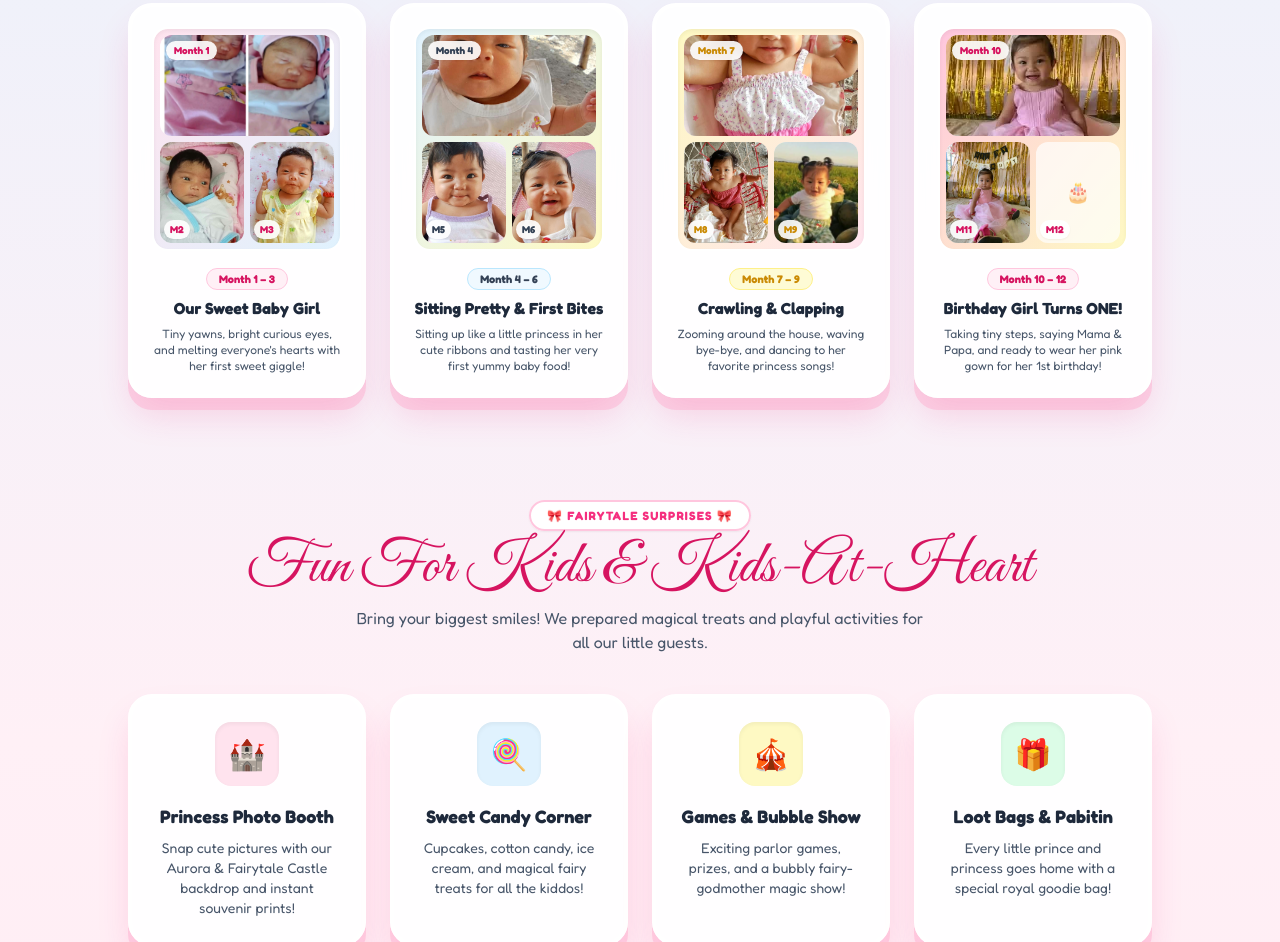
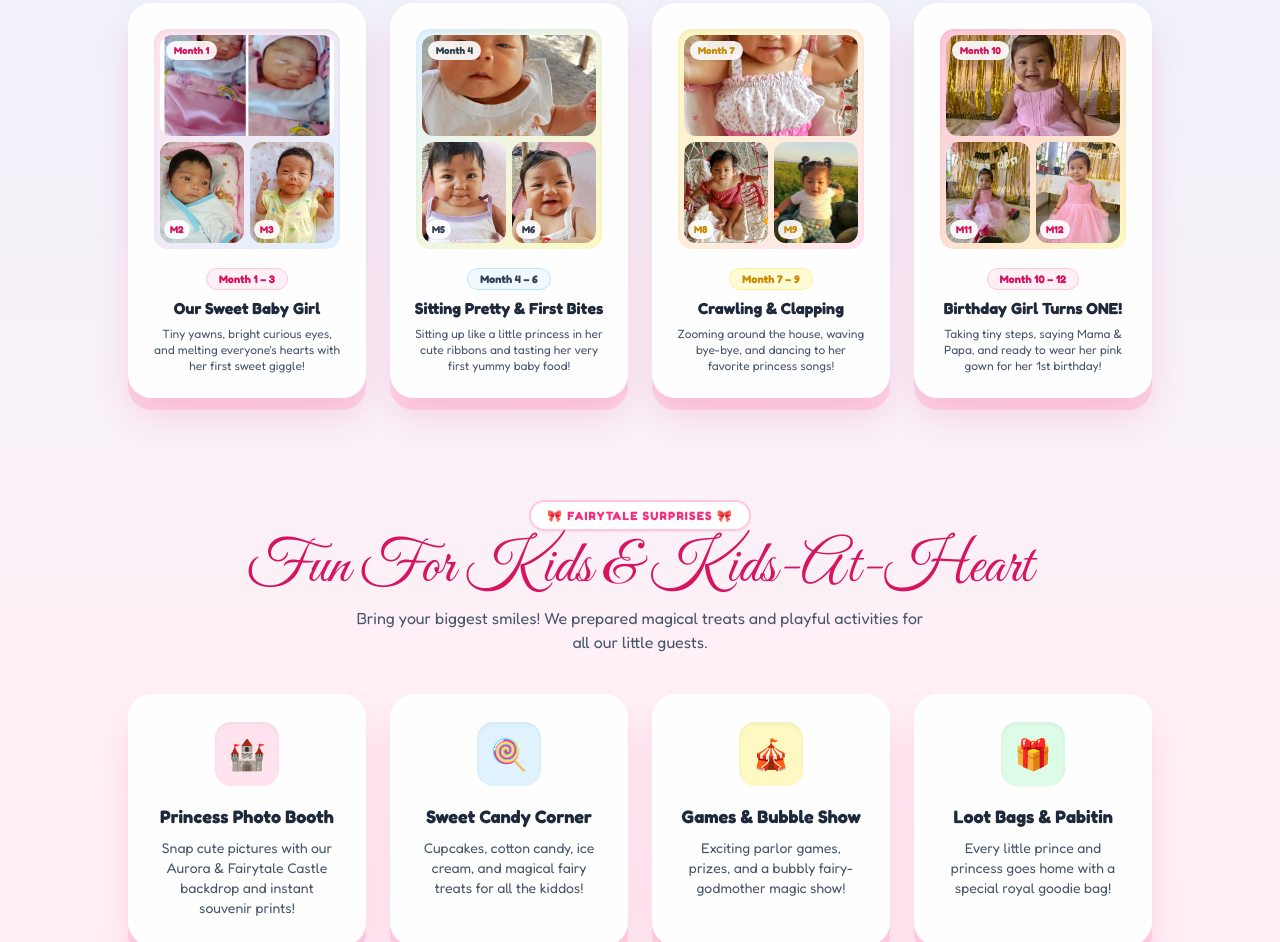
Before and after one commit to DietherFernandez/Cristelbday, a plain HTML site: page index.html in a window 1280 px wide. Shown: the part 1878-2820 px from the top of the page. Drawn offline with nearby package versions, Linux system fonts and the light colour scheme.

Commit message:
Update Month 12 image path to month12.png

```diff
--- a/index.html
+++ b/index.html
@@ -463,9 +463,9 @@
                             <img src="images/months/month-10-12/month11.jpeg" alt="Cristel Joy Month 11" class="milestone-img absolute inset-0 w-full h-full object-cover transition-transform duration-300 group-hover:scale-105" onerror="this.style.display='none'; this.parentElement.dataset.missing='true'; this.parentElement.classList.remove('cursor-pointer');">
                             <span class="absolute bottom-1 left-1 z-10 text-[10px] font-bold text-princessPink-600 bg-white/90 backdrop-blur-sm px-1.5 py-0.5 rounded-full shadow-sm">M11</span>
                         </div>
-                        <div class="milestone-photo-slot relative overflow-hidden rounded-xl bg-white/70 flex items-center justify-center group cursor-pointer" data-src="images/months/month-10-12/month12.jpeg" data-caption="Month 12 • Birthday Girl Turns ONE!">
+                        <div class="milestone-photo-slot relative overflow-hidden rounded-xl bg-white/70 flex items-center justify-center group cursor-pointer" data-src="images/months/month-10-12/month12.png" data-caption="Month 12 • Birthday Girl Turns ONE!">
                             <span class="text-xl opacity-75">🎂</span>
-                            <img src="images/months/month-10-12/month12.jpeg" alt="Cristel Joy Month 12" class="milestone-img absolute inset-0 w-full h-full object-cover transition-transform duration-300 group-hover:scale-105" onerror="this.style.display='none'; this.parentElement.dataset.missing='true'; this.parentElement.classList.remove('cursor-pointer');">
+                            <img src="images/months/month-10-12/month12.png" alt="Cristel Joy Month 12" class="milestone-img absolute inset-0 w-full h-full object-cover transition-transform duration-300 group-hover:scale-105" onerror="this.style.display='none'; this.parentElement.dataset.missing='true'; this.parentElement.classList.remove('cursor-pointer');">
                             <span class="absolute bottom-1 left-1 z-10 text-[10px] font-bold text-princessPink-600 bg-white/90 backdrop-blur-sm px-1.5 py-0.5 rounded-full shadow-sm">M12</span>
                         </div>
                     </div>
```
